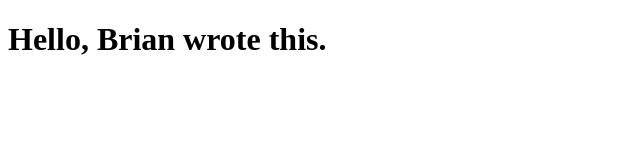
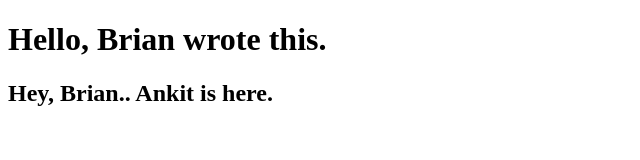
Before and after one commit to DiamondToliver/hello_world_collab, a plain HTML site: page index.html in a window 1280 px wide. Shown: the whole page, without its empty margins (0-640 px from the left). Drawn offline with Linux system fonts and the light colour scheme.

Commit message:
Ankit's commit

```diff
--- a/index.html
+++ b/index.html
@@ -8,6 +8,8 @@
 </head>
 <body>
     <h1>Hello, Brian wrote this.</h1>
+    <h2> Hey, Brian.. Ankit is here.</h2>
+
 
 </body>
 </html>
```
